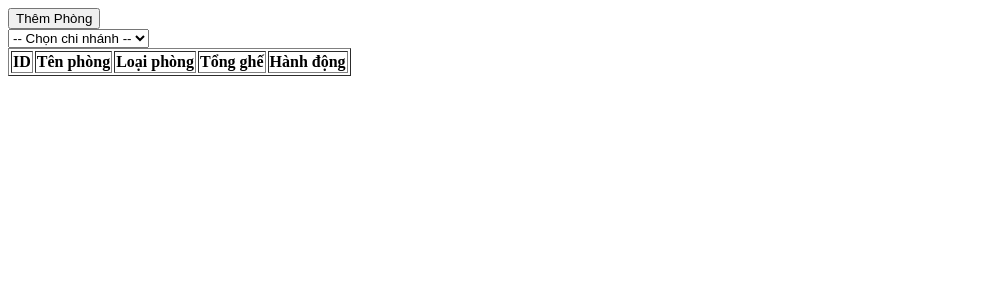
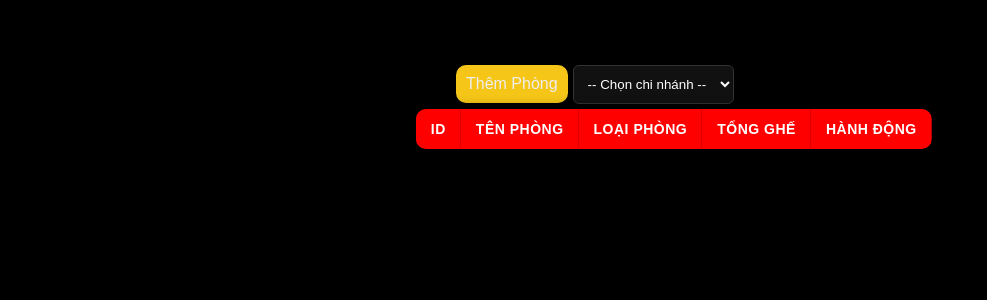
Before and after one commit to quynh3112/QL_Rap_Chieu, a PHP site: page /room.php in a window 1280 px wide. Shown: the top 300 px of the page, without its empty margins (0-987 px from the left). Run offline with PHP 8.4, Linux system fonts and the light colour scheme; data that the repository does not hold is empty.

Commit message:
mệt quá

```diff
--- a/View/component/headerAd.php
+++ b/View/component/headerAd.php
@@ -3,8 +3,9 @@ session_start();
 ?>
 
 <link rel="stylesheet" href="https://cdnjs.cloudflare.com/ajax/libs/font-awesome/6.5.0/css/all.min.css">
+<link rel="stylesheet" href="../css/headerAdmin.css">
 
-<header>
+<header >
     <div class="bar">
         <h2><i class="fa-solid fa-bars"></i></h2>
         <div class="items">
--- /dev/null
+++ b/View/css/branch.css
@@ -0,0 +1,108 @@
+body{
+    background-color: black;
+    font-size: 20px;
+}
+.table{
+    border-collapse: collapse;
+     border-radius: 10px;
+    overflow: hidden;
+    box-shadow: 0 4px 15px black;
+    font-family: Arial, sans-serif;
+    position: absolute;
+    left: 50%;
+    transform: translateX(-45%);
+
+}
+
+
+th, td {
+    padding: 12px 15px;
+    text-align: left;
+    border: 1px white;
+}
+
+tbody tr {
+    border-bottom: 1px solid #eee;
+    transition: 0.2s;
+}
+
+
+button{
+    padding: 10px 16px;
+    border: none;
+    border-radius: 8px;
+    cursor: pointer;
+    transition: 0.2s;
+}
+
+#cancelBtn{
+    background: #333;
+    color: white;
+}
+#cancelBtn:hover{
+    background: #444;
+}
+
+
+
+
+th {
+    font-weight: 600;
+    font-size: 14px;
+    text-transform: uppercase;
+    letter-spacing: 0.5px;
+}
+
+td {
+    font-size: 14px;
+    color: white;
+}
+
+thead{
+    background-color: red;
+    color: white;
+}
+button{
+    font-size: 16px;
+    background-color: #f5c518;
+    padding:10px;
+    border:none;
+    color: #eee;
+    border-radius: 10px;
+
+}
+
+select, input,option{
+    padding: 10px;
+    margin: 5px 0;
+    border-radius: 6px;
+    border: 1px solid #333;
+    background-color: #111;
+    color: white;
+    outline: none;
+}
+form{
+    display: flex;
+    flex-direction: column;
+    justify-content: center;
+    align-items:start;
+    gap:5px;
+    background-color: #3C3C3C;
+
+}
+dialog{
+    background-color: #3C3C3C;
+}
+.main{
+    position: relative;
+    width: 100vw;
+    margin-top: 60px;
+}
+#btn-dialog{
+margin-left: 30%;
+
+}
+#openBtn{
+    margin-left: 35%;
+
+}
--- a/View/css/headerAdmin.css
+++ b/View/css/headerAdmin.css
@@ -1,8 +1,4 @@
-* {
-    margin: 0;
-    padding: 0;
-    box-sizing: border-box;
-}
+
 
 header {
     display: flex;
--- a/View/pages/branch.php
+++ b/View/pages/branch.php
@@ -3,9 +3,11 @@
 <head>
     <meta charset="UTF-8"/>
     <title>Quản lí chi nhánh</title>
+            <link rel="stylesheet" href="../css/branch.css">
+
 </head>
 <body>
-    <div>
+    <div class="main">
         <button id="btn-dialog">Thêm Chi Nhánh</button>
         <dialog id="myDialog">
             <form id="branchForm">
@@ -27,6 +29,7 @@
                     <th>TÊN CHI NHÁNH</th>
                     <th>ĐỊA CHỈ</th>
                     <th>THÀNH PHỐ</th>
+                    <th>Thao Tác</th>
                 </tr>
             </thead>
             <tbody id="items">
--- a/View/pages/room.php
+++ b/View/pages/room.php
@@ -1,53 +1,79 @@
 <!DOCTYPE html>
 <html lang="vi">
+
 <head>
-    <meta charset="UTF-8"/>
-    <title>Quản lí phòng</title>
+    <meta charset="UTF-8" />
+    <title>Quản lý phòng</title>
+
+    <link rel="stylesheet" href="../css/branch.css">
 </head>
+
 <body>
 
-    <div>
-        <div>
-            <button id="openBtn">Thêm Phòng</button>
+    <div class="main">
+
+
+
+            <button id="openBtn"> Thêm Phòng</button>
+
+            <select name="filterBranch" id="filter">
+                <option value="">-- Lọc chi nhánh --</option>
+            </select>
+
+
 
         <dialog id="myDialog">
             <form id="roomForm">
-                    <select name="branchId" id="branch"></select>
 
-                    <input type="text" id="tenPhong" placeholder="Tên phòng" name="tenPhong" required>
+                <select name="branchId" id="branch" required></select>
+
+                <input
+                    type="text"
+                    id="tenPhong"
+                    name="tenPhong"
+                    placeholder="Tên phòng"
+                    required
+                >
 
                 <select name="loaiPhong" id="loaiPhong">
                     <option value="VIP">VIP</option>
                     <option value="Normal">Normal</option>
                 </select>
 
-                    <input name="tongGhe" type="number" id="tongGhe" placeholder="Tổng ghế" required>
+                <input
+                    type="number"
+                    id="tongGhe"
+                    name="tongGhe"
+                    placeholder="Tổng ghế"
+                    required
+                >
 
+                <!-- Buttons -->
                 <menu>
                     <button type="button" id="cancelBtn">Hủy</button>
                     <button type="submit">Xác nhận</button>
                 </menu>
+
             </form>
+
         </dialog>
-        </div>
-        <div>
-            <select name="filterBranch" id="filter">
-            </select>
-        </div>
-        <table border="1">
+
+
+        <table class="table">
+
             <thead>
                 <tr>
                     <th>ID</th>
                     <th>Tên phòng</th>
                     <th>Loại phòng</th>
                     <th>Tổng ghế</th>
-
                     <th>Hành động</th>
                 </tr>
             </thead>
+
             <tbody id="roomTableBody"></tbody>
+
         </table>
-
 
     </div>
 
```
Also changed, not shown: View/pages/hehe.php (added, +17 -0 lines). Lines whose indentation alone changed are shown as unchanged.
